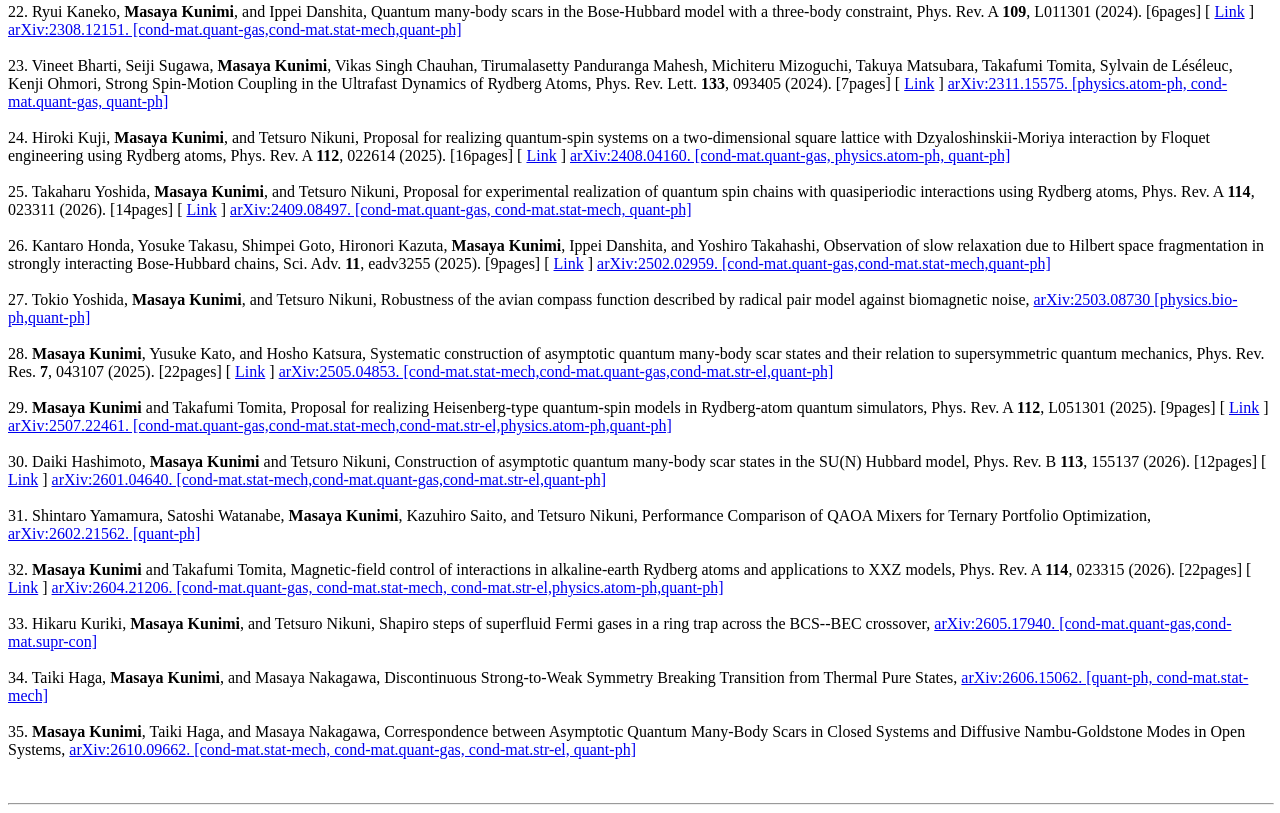
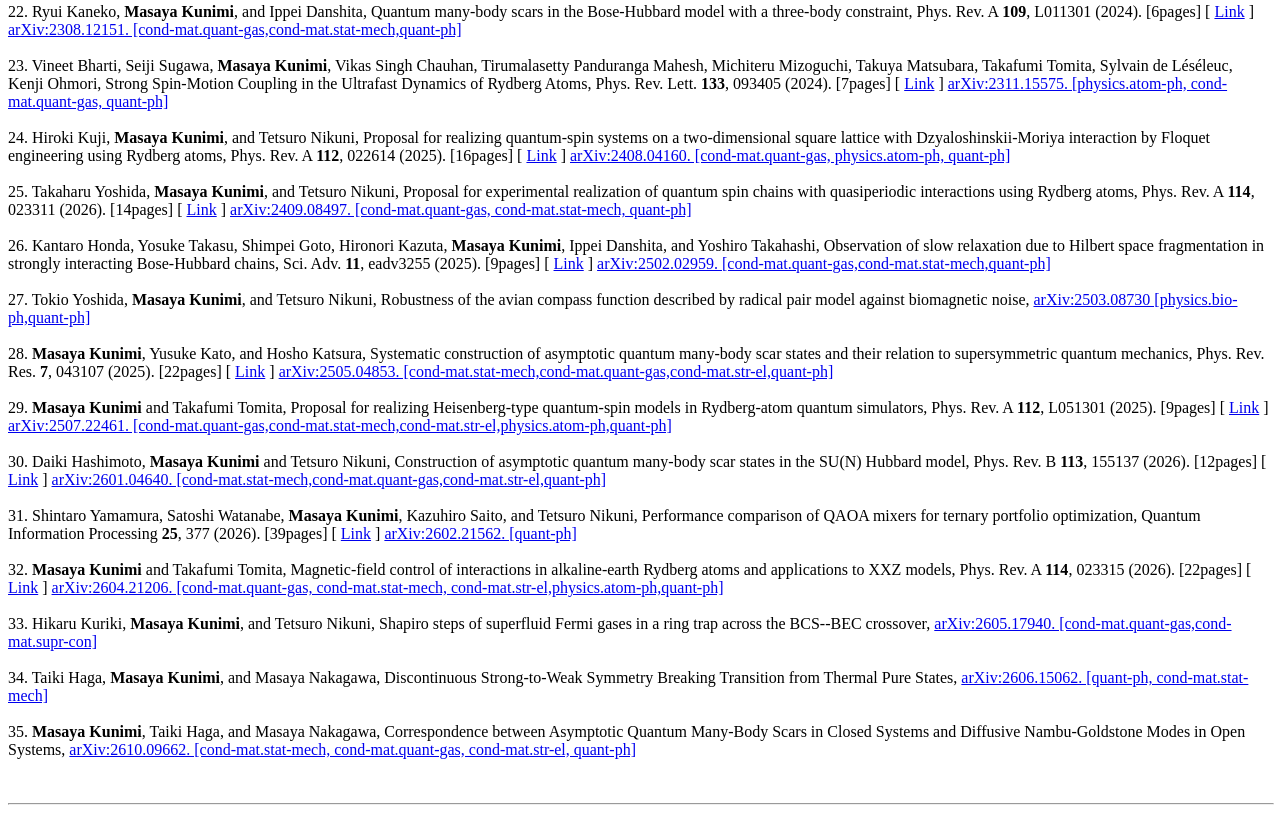
Before and after one commit to kunimimasaya/kunimimasaya.github.io, a plain HTML site: page index_e.html in a window 1280 px wide. Shown: the part 1920-2733 px from the top of the page. Drawn offline with Linux system fonts and the light colour scheme.

Commit message:
Update citation for QAOA mixers paper

```diff
--- a/index_e.html
+++ b/index_e.html
@@ -229,7 +229,8 @@ in strongly interacting Bose-Hubbard chains, Sci. Adv. <b>11</b>, eadv3255 (2025
 <br>
 <br>
 
-31. Shintaro Yamamura, Satoshi Watanabe, <b>Masaya Kunimi</b>, Kazuhiro Saito, and Tetsuro Nikuni, Performance Comparison of QAOA Mixers for Ternary Portfolio Optimization, <a href="https://arxiv.org/abs/2602.21562" target="_top">arXiv:2602.21562. [quant-ph] </a>
+31. Shintaro Yamamura, Satoshi Watanabe, <b>Masaya Kunimi</b>, Kazuhiro Saito, and Tetsuro Nikuni, Performance comparison of QAOA mixers for ternary portfolio optimization, Quantum Information Processing <b>25</b>, 377 (2026). [39pages] [ <a href="https://link.springer.com/article/10.1007/s11128-026-05322-x" target="_top" >Link</a> ] </b><a href="https://arxiv.org/abs/2602.21562" target="_top">arXiv:2602.21562. [quant-ph] </a>
+
 
 <br>
 <br>
```
